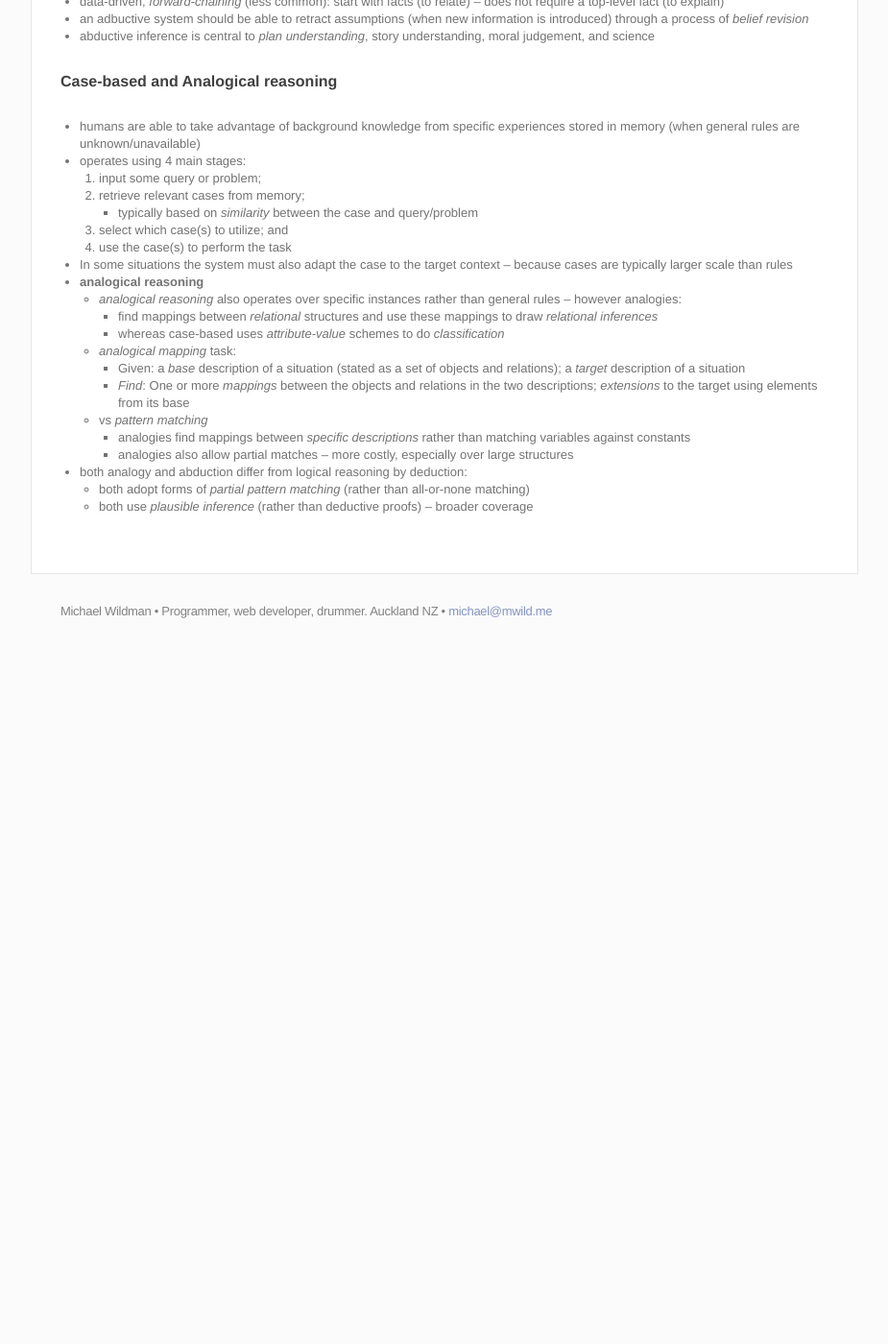
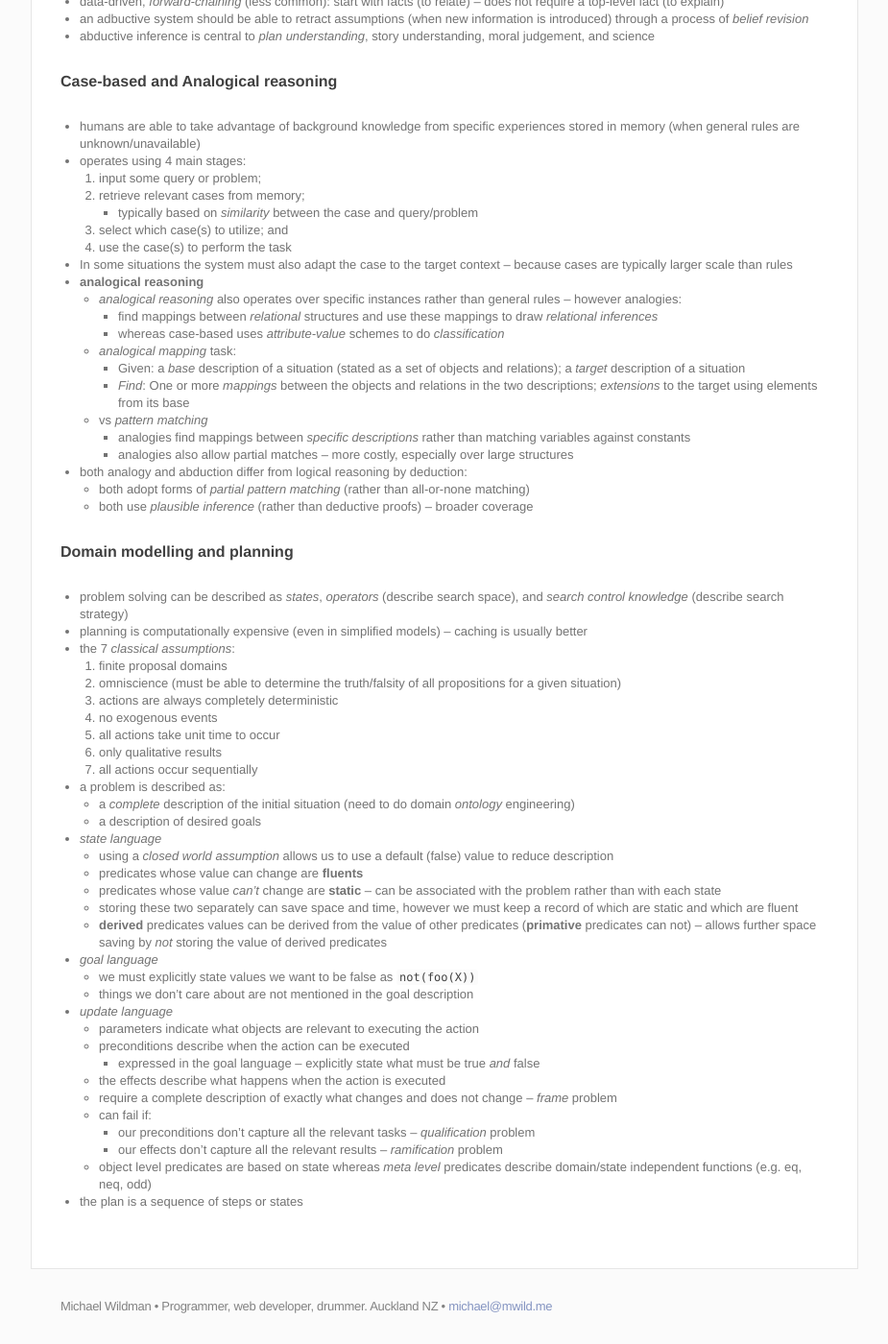
Before and after one commit to m-wild/mwild.me_archive, a Jekyll site: the page built from _posts/uni/2014-08-21-cs367-notes.md, in a window 1280 px wide and 1400 px high, scrolled down 5355 px. Shown: the whole window at 96% size, without its empty margins (177-1102 px from the left). Built offline with Jekyll 4.4.1, drawn with Linux system fonts in a browser that asks for light colours; Markdown is read by kramdown in place of the engine named in the settings; before the commit the page ends 6031 px from its top, so only the background shows below that.

Commit message:
cs367 updates

```diff
--- a/_posts/uni/2014-08-21-cs367-notes.md
+++ b/_posts/uni/2014-08-21-cs367-notes.md
@@ -250,3 +250,39 @@ good_mood(john) :- /** observation to explain **/
 - both analogy and abduction differ from logical reasoning by deduction:
 	- both adopt forms of _partial pattern matching_ (rather than all-or-none matching)
 	- both use _plausible inference_ (rather than deductive proofs) -- broader coverage
+
+
+####Domain modelling and planning
+- problem solving can be described as _states_, _operators_ (describe search space), and _search control knowledge_ (describe search strategy)
+- planning is computationally expensive (even in simplified models) -- caching is usually better
+- the 7 _classical assumptions_:
+	1. finite proposal domains
+	2. omniscience (must be able to determine the truth/falsity of all propositions for a given situation)
+	3. actions are always completely deterministic
+	4. no exogenous events
+	5. all actions take unit time to occur
+	6. only qualitative results
+	7. all actions occur sequentially
+- a problem is described as:
+	- a _complete_ description of the initial situation (need to do domain _ontology_ engineering)
+	- a description of desired goals
+- _state language_
+	- using a _closed world assumption_ allows us to use a default (false) value to reduce description
+	- predicates whose value can change are __fluents__
+	- predicates whose value _can't_ change are __static__ -- can be associated with the problem rather than with each state
+	- storing these two separately can save space and time, however we must keep a record of which are static and which are fluent
+	- __derived__ predicates values can be derived from the value of other predicates (__primative__ predicates can not) -- allows further space saving by _not_ storing the value of derived predicates
+- _goal language_
+	- we must explicitly state values we want to be false as `not(foo(X))`
+	- things we don't care about are not mentioned in the goal description
+- _update language_
+	- parameters indicate what objects are relevant to executing the action
+	- preconditions describe when the action can be executed
+		- expressed in the goal language -- explicitly state what must be true _and_ false
+	- the effects describe what happens when the action is executed
+	- require a complete description of exactly what changes and does not change -- _frame_ problem
+	- can fail if:
+		- our preconditions don't capture all the relevant tasks -- _qualification_ problem
+		- our effects don't capture all the relevant results -- _ramification_ problem
+	- object level predicates are based on state whereas _meta level_ predicates describe domain/state independent functions (e.g. eq, neq, odd)
+- the plan is a sequence of steps or states
```
